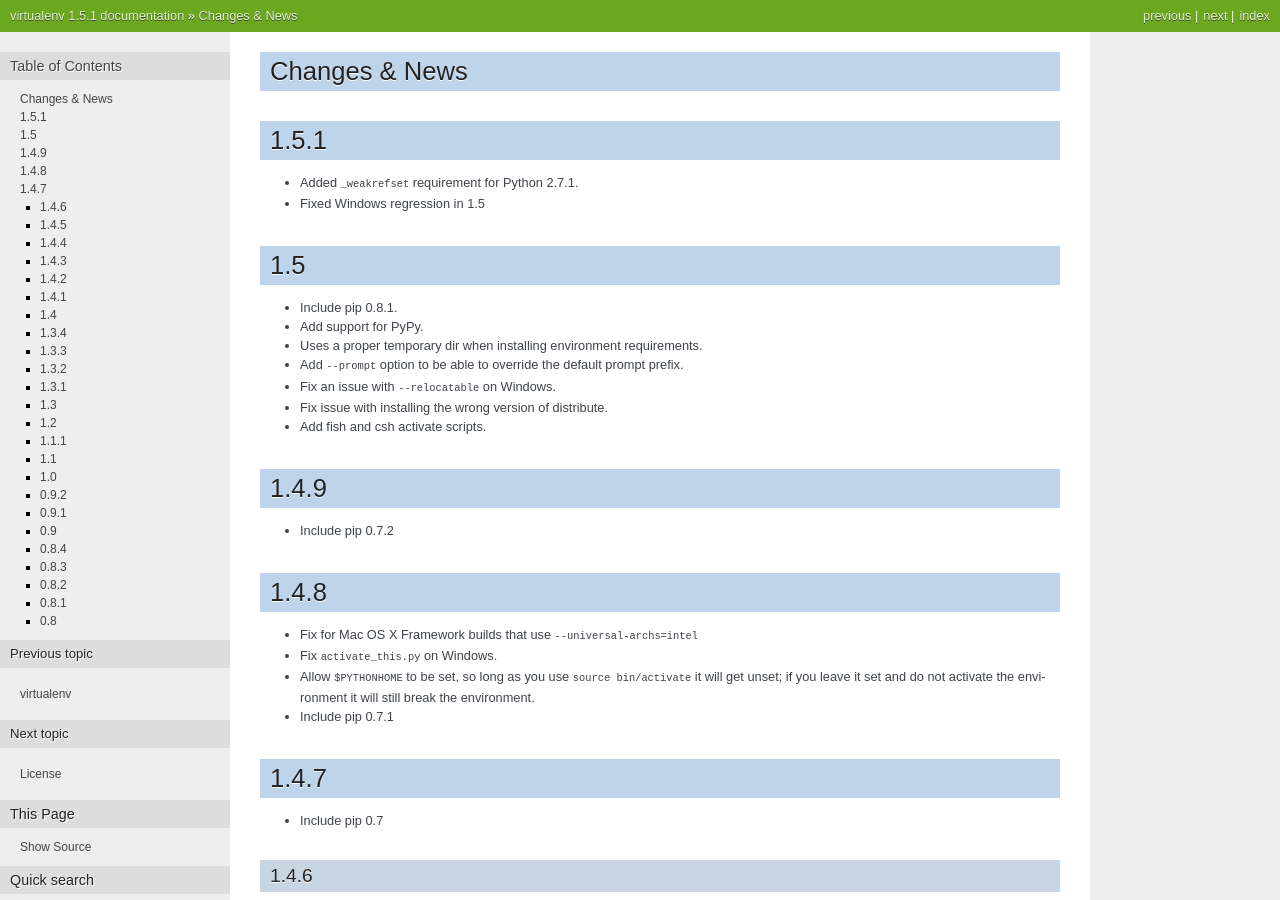
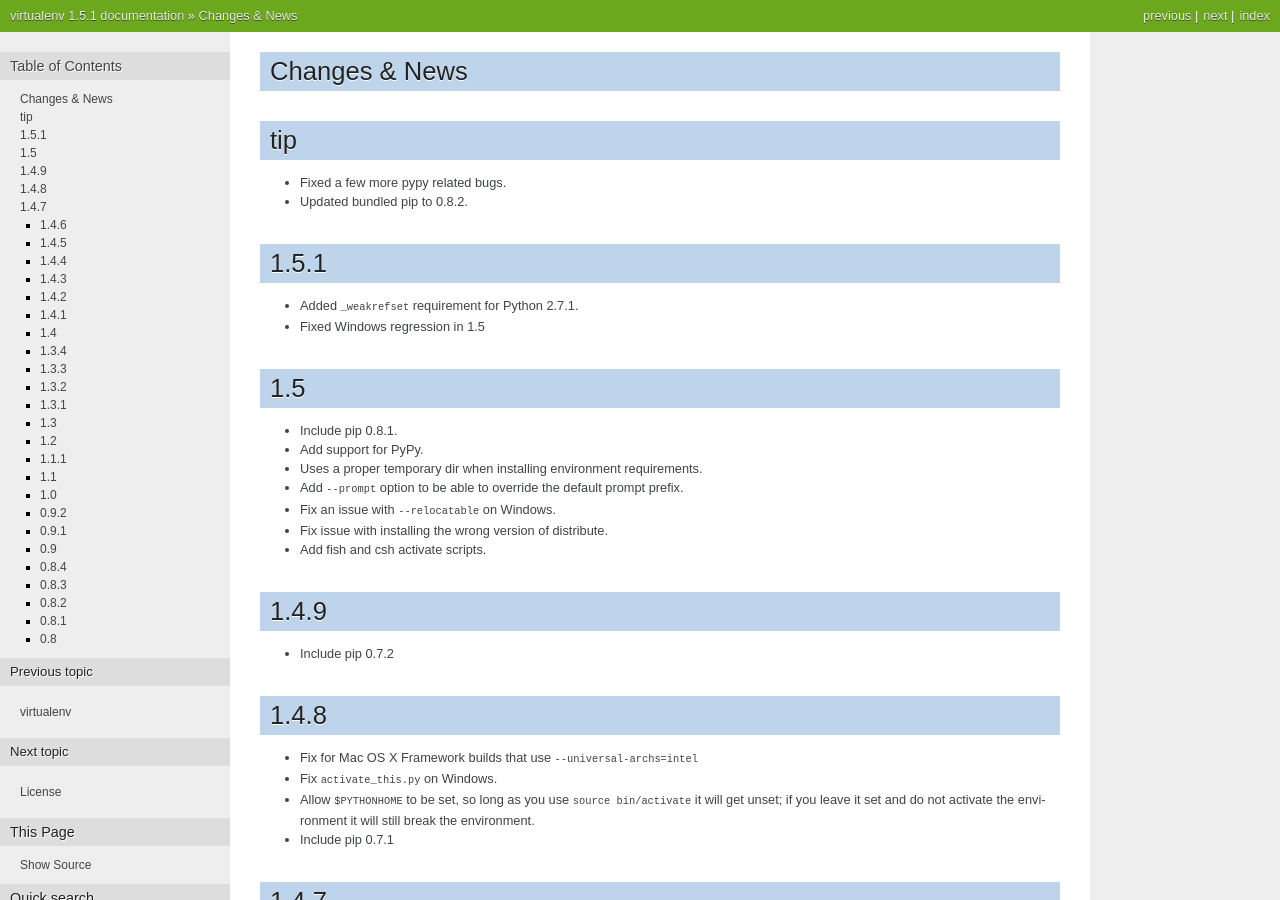
Before and after one commit to pypa/virtualenv, a Sphinx documentation site: the page built from docs/news.txt, in a window 1280 px wide and 900 px high. Built offline with Sphinx 7.4.7, drawn with Linux system fonts in a browser that asks for light colours.

Commit message:
Updated news.

```diff
--- a/docs/news.txt
+++ b/docs/news.txt
@@ -1,5 +1,12 @@
 Changes & News
 --------------
+
+tip
+---
+
+* Fixed a few more pypy related bugs.
+
+* Updated bundled pip to 0.8.2.
 
 1.5.1
 -----
```
